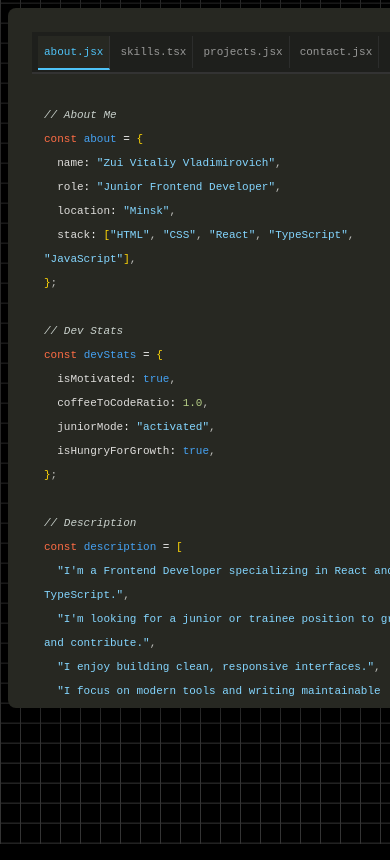
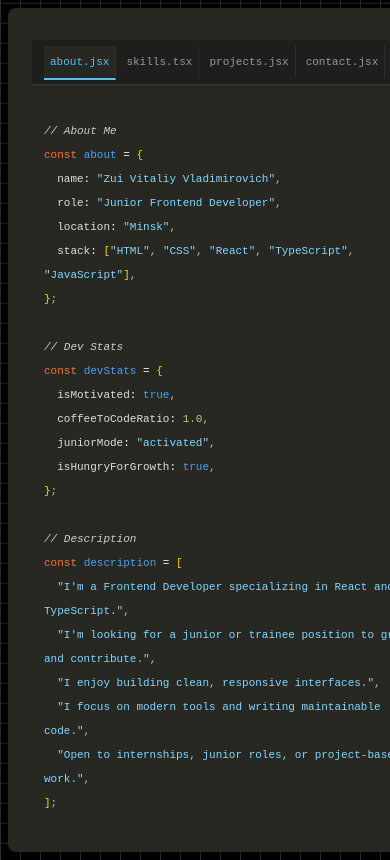
Before and after one commit to woodw1n/vscode-portfolio, a React (Vite) app: page / in a window 390 px wide. Built offline with nearby package versions, Linux system fonts and the light colour scheme.

Commit message:
add mobile.css and update App.tsx v0.6

```diff
--- a/src/styles/mobile.css
+++ b/src/styles/mobile.css
@@ -23,7 +23,10 @@
     overflow-x: auto;
     white-space: nowrap;
     gap: 4px;
-    padding: 4px 6px;
+    padding-left: 12px !important;
+    padding-right: 12px !important;
+    padding-top: 6px;
+    padding-bottom: 6px;
     scrollbar-width: none;
   }
 
@@ -48,13 +51,31 @@
     width: 100vw !important;
     max-width: 100vw !important;
     margin: 0 !important;
-    padding: 12px !important;
+    padding-left: 12px !important;
+    padding-right: 12px !important;
+    padding-top: 16px !important;
+    padding-bottom: 40px !important;
     box-sizing: border-box;
   }
 
   .editor-content {
     font-size: 13px;
     line-height: 1.4;
+  }
+}
+
+
+@media (max-width: 768px) {
+  .editor-window {
+    min-height: 100vh !important;
+  }
+
+  .editor-right {
+    min-height: calc(100vh - 60px) !important;
+  }
+
+  .editor-content {
+    min-height: calc(100vh - 100px) !important;
   }
 }
 
```
